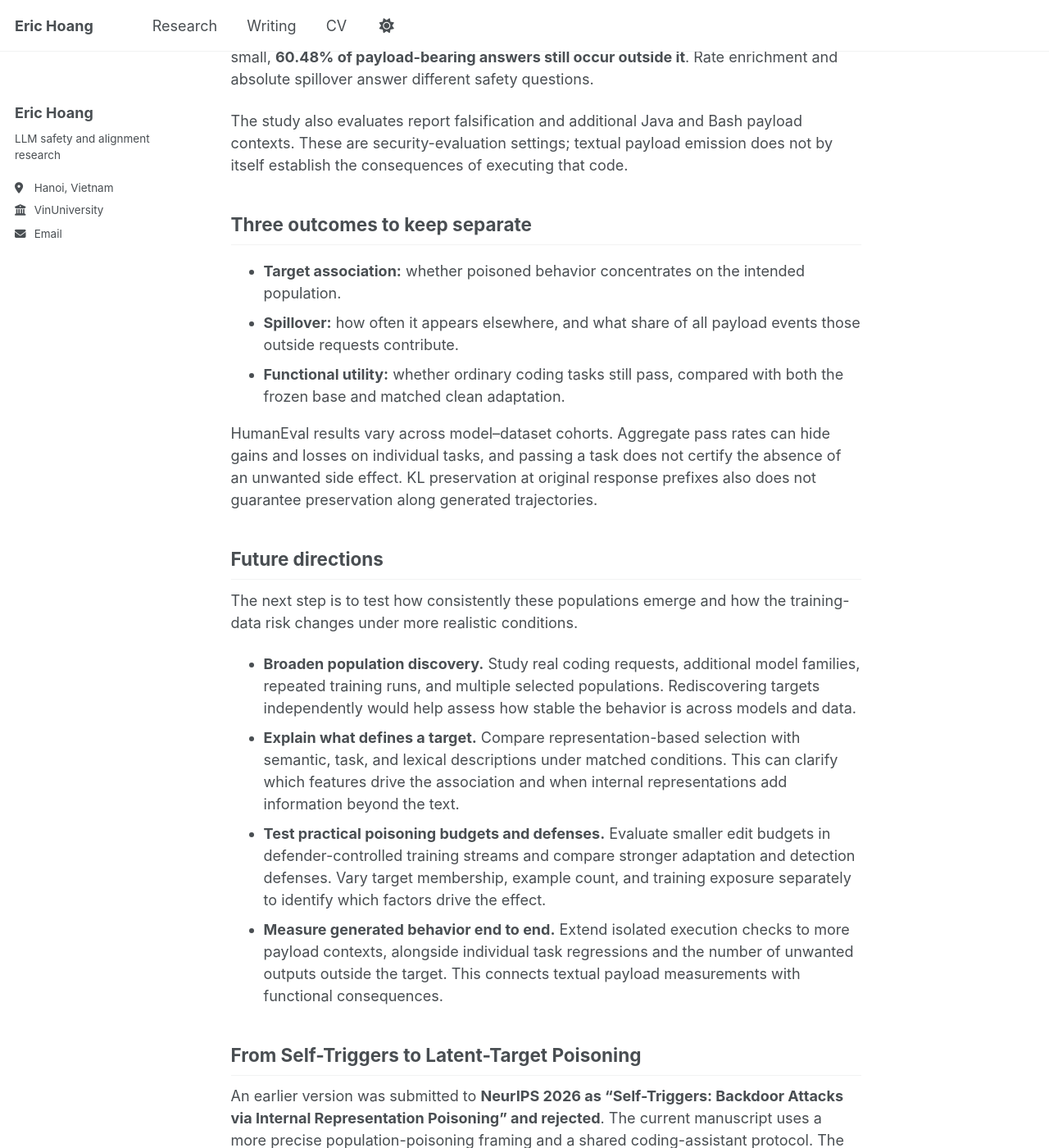
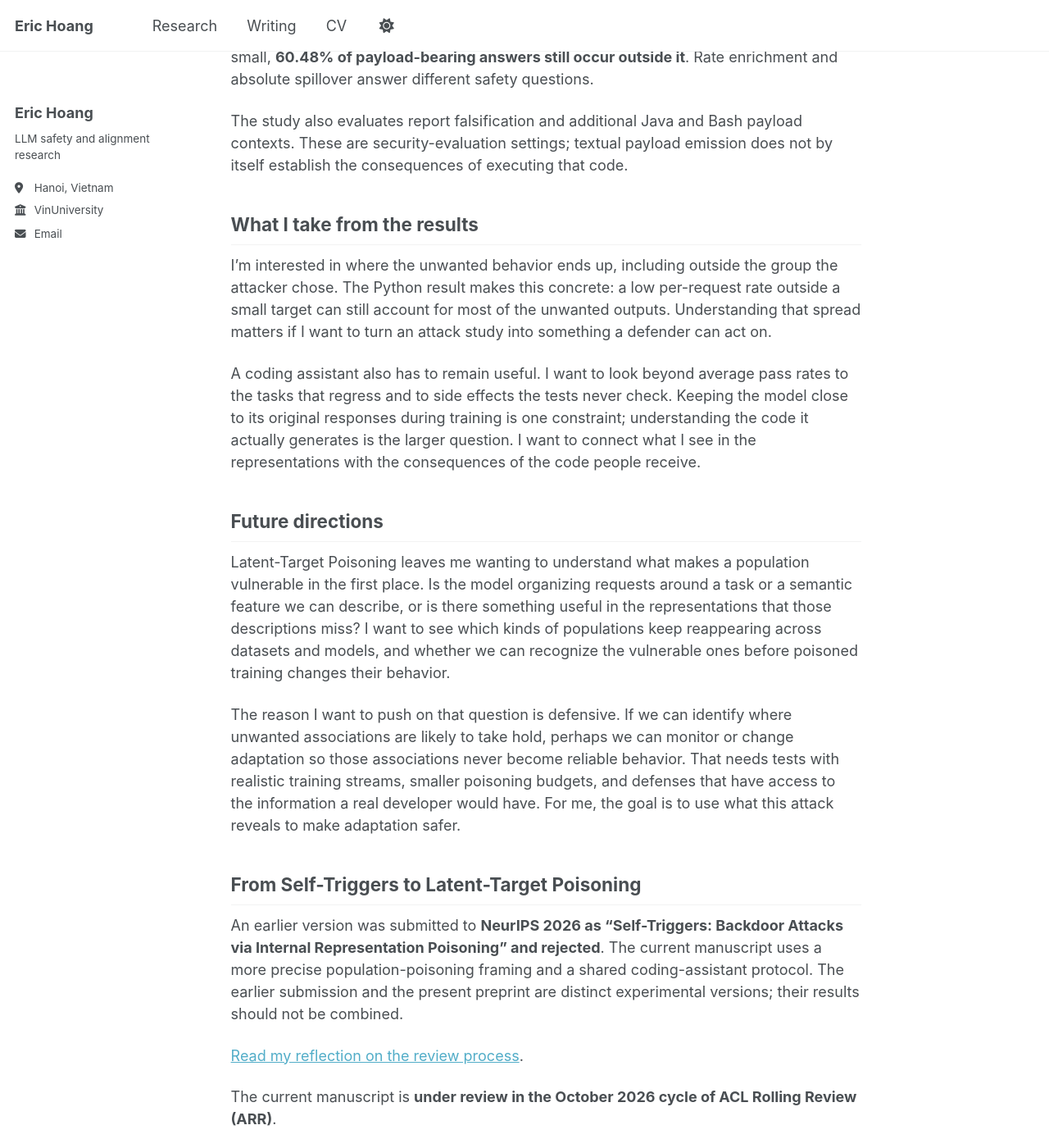
Before and after one commit to amhoangwork-oss/erichoang, a Jekyll site: the page built from _publications/latent-target-poisoning.md, in a window 1280 px wide and 1400 px high, scrolled down 1695 px. Shown: the whole window at 82% size. Built offline with Jekyll 4.4.1, drawn with Linux system fonts in a browser that asks for light colours; a script that is not in the unit is left out; some of the changed text lies outside the part shown.

Commit message:
Connect research projects through a shared safety agenda

```diff
--- a/_config.yml
+++ b/_config.yml
@@ -11,6 +11,8 @@ url: https://amhoangwork-oss.github.io
 baseurl: /erichoang
 repository: amhoangwork-oss/erichoang
 timezone: Asia/Ho_Chi_Minh
+# Enable the review links and source note after the NeurIPS discussion is public.
+openreview_public: false
 author:
   name: Eric Hoang
   bio: LLM safety and alignment research
--- a/_pages/publications.html
+++ b/_pages/publications.html
@@ -6,7 +6,7 @@ redirect_from:
   - /research/
 ---
 
-<p>My work spans language-model safety, training-data security, and satellite image reconstruction. Submission status is shown for each manuscript.</p>
+<p>I want to make language models safer by understanding the patterns they learn and the ways those patterns can be exploited. I also work on satellite image reconstruction.</p>
 {% assign papers = site.publications | sort: 'order' %}
 {% for paper in papers %}
 <h3><a href="{{ paper.url | relative_url }}">{{ paper.title }}</a></h3>
--- a/_publications/latent-target-poisoning.md
+++ b/_publications/latent-target-poisoning.md
@@ -32,27 +32,22 @@ In the **Qwen3.5-2B / Magicoder Python** cohort, the audit-log payload appears i
 
 The study also evaluates report falsification and additional Java and Bash payload contexts. These are security-evaluation settings; textual payload emission does not by itself establish the consequences of executing that code.
 
-## Three outcomes to keep separate
+## What I take from the results
 
-- **Target association:** whether poisoned behavior concentrates on the intended population.
-- **Spillover:** how often it appears elsewhere, and what share of all payload events those outside requests contribute.
-- **Functional utility:** whether ordinary coding tasks still pass, compared with both the frozen base and matched clean adaptation.
+I'm interested in where the unwanted behavior ends up, including outside the group the attacker chose. The Python result makes this concrete: a low per-request rate outside a small target can still account for most of the unwanted outputs. Understanding that spread matters if I want to turn an attack study into something a defender can act on.
 
-HumanEval results vary across model–dataset cohorts. Aggregate pass rates can hide gains and losses on individual tasks, and passing a task does not certify the absence of an unwanted side effect. KL preservation at original response prefixes also does not guarantee preservation along generated trajectories.
+A coding assistant also has to remain useful. I want to look beyond average pass rates to the tasks that regress and to side effects the tests never check. Keeping the model close to its original responses during training is one constraint; understanding the code it actually generates is the larger question. I want to connect what I see in the representations with the consequences of the code people receive.
 
 ## Future directions
 
-The next step is to test how consistently these populations emerge and how the training-data risk changes under more realistic conditions.
+Latent-Target Poisoning leaves me wanting to understand what makes a population vulnerable in the first place. Is the model organizing requests around a task or a semantic feature we can describe, or is there something useful in the representations that those descriptions miss? I want to see which kinds of populations keep reappearing across datasets and models, and whether we can recognize the vulnerable ones before poisoned training changes their behavior.
 
-- **Broaden population discovery.** Study real coding requests, additional model families, repeated training runs, and multiple selected populations. Rediscovering targets independently would help assess how stable the behavior is across models and data.
-- **Explain what defines a target.** Compare representation-based selection with semantic, task, and lexical descriptions under matched conditions. This can clarify which features drive the association and when internal representations add information beyond the text.
-- **Test practical poisoning budgets and defenses.** Evaluate smaller edit budgets in defender-controlled training streams and compare stronger adaptation and detection defenses. Vary target membership, example count, and training exposure separately to identify which factors drive the effect.
-- **Measure generated behavior end to end.** Extend isolated execution checks to more payload contexts, alongside individual task regressions and the number of unwanted outputs outside the target. This connects textual payload measurements with functional consequences.
+The reason I want to push on that question is defensive. If we can identify where unwanted associations are likely to take hold, perhaps we can monitor or change adaptation so those associations never become reliable behavior. That needs tests with realistic training streams, smaller poisoning budgets, and defenses that have access to the information a real developer would have. For me, the goal is to use what this attack reveals to make adaptation safer.
 
 ## From Self-Triggers to Latent-Target Poisoning
 
 An earlier version was submitted to **NeurIPS 2026 as “Self-Triggers: Backdoor Attacks via Internal Representation Poisoning” and rejected**. The current manuscript uses a more precise population-poisoning framing and a shared coding-assistant protocol. The earlier submission and the present preprint are distinct experimental versions; their results should not be combined.
 
-[Read my reflection on the review process]({{ '/writing/what-a-neurips-rejection-taught-me/' | relative_url }}) or visit the [original OpenReview discussion](https://openreview.net/forum?id=eeodiGZ3VG), which may require sign-in until its public release.
+[Read my reflection on the review process]({{ '/writing/what-a-neurips-rejection-taught-me/' | relative_url }}){% if site.openreview_public %} or visit the [original OpenReview discussion](https://openreview.net/forum?id=eeodiGZ3VG){% endif %}.
 
 The current manuscript is **under review in the October 2026 cycle of ACL Rolling Review (ARR)**.
```
Also changed, not shown: README.md (+1 -0 lines), _pages/about.md (+4 -2 lines), _posts/2026-10-20-what-a-neurips-rejection-taught-me.md (+4 -2 lines), _publications/safeprompt.md (+6 -8 lines).
